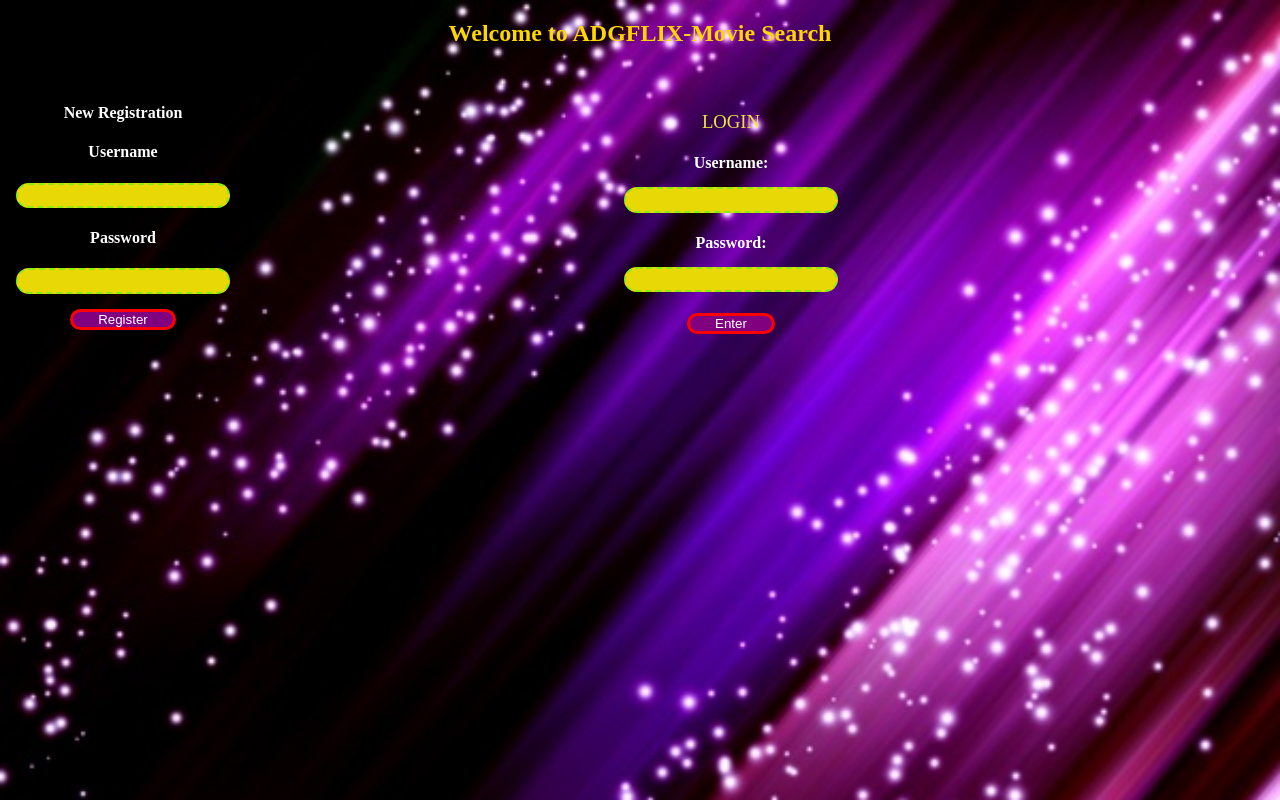
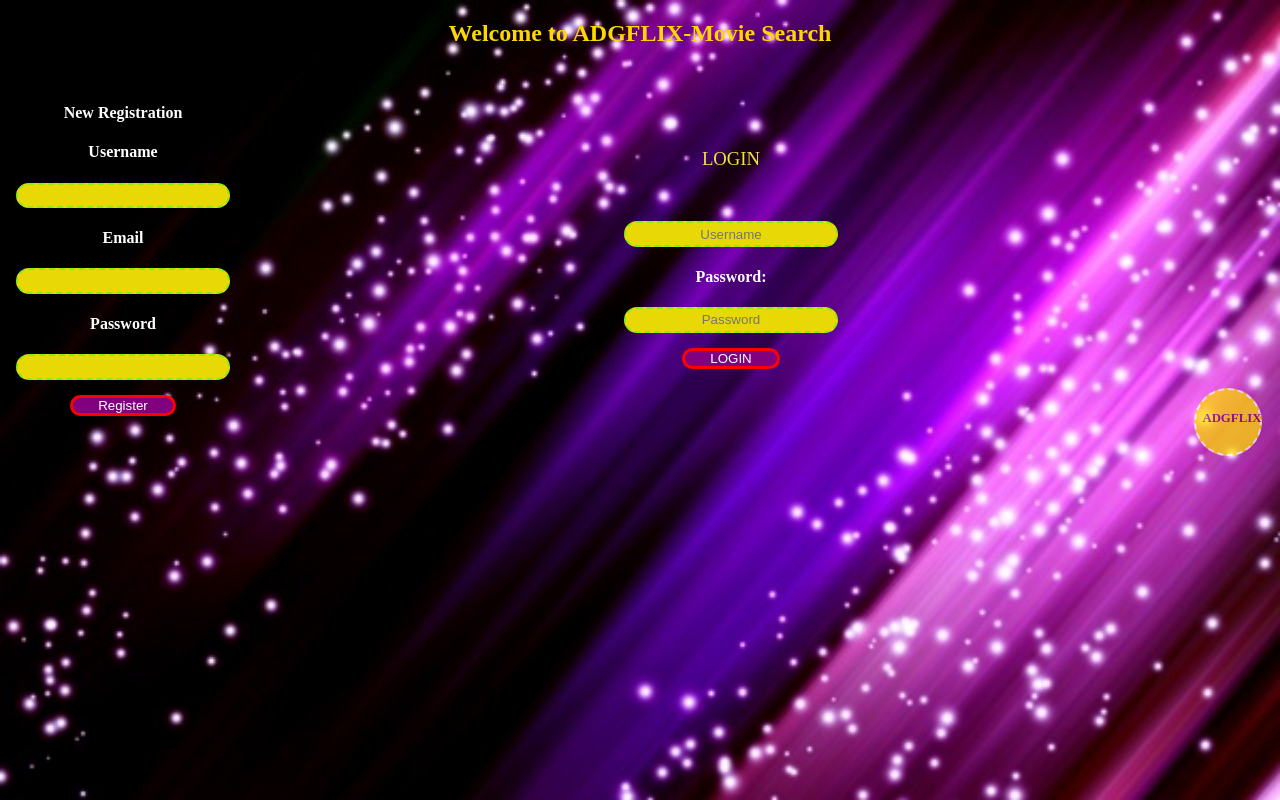
Before and after one commit to twanjobs68/mod3-movie-app, a React (Create React App) app: page / in a window 1280 px wide. Built offline with nearby package versions, Linux system fonts and the light colour scheme.

Commit message:
configuring login page to databse. connection error

```diff
--- a/package.json
+++ b/package.json
@@ -6,6 +6,7 @@
     "@testing-library/jest-dom": "^5.12.0",
     "@testing-library/react": "^11.2.7",
     "@testing-library/user-event": "^12.8.3",
+    "axios": "^0.21.1",
     "react": "^17.0.2",
     "react-dom": "^17.0.2",
     "react-router-dom": "^5.2.0",
--- a/src/App.css
+++ b/src/App.css
@@ -63,7 +63,8 @@ h1{
   height:100vh;
   background-repeat: no-repeat;
   background-position: center center;
-  background-image: url(Images/DareDevil.jpg);
+  /* background-image: url(Images/DareDevil.jpg); */
+  background-image: url(Images/MaryJ.jpg);
   background-size: cover;
 
  }
--- a/src/Components/Login.css
+++ b/src/Components/Login.css
@@ -121,3 +121,36 @@ h3
   margin: 5%;
 
 }
+/* .mHeart:before, */
+.mHeart{
+  position:absolute;
+  width: 110px;
+  height: 110px;
+  content: '';
+  -webkit-border-radius:50%;
+  -moz-border-radius:50%;
+  -oborder-radius:50%;
+  border-radius:50%;
+  color: purple;
+  margin: 0em;
+  right: 1em;
+  opacity:75%;
+
+
+ }
+
+.text p{
+float:right;
+font-size:.8em;
+background-color:gold;
+padding: .5em;
+top: -4.5em;
+border: 2px dashed white;
+height: 4em;
+width: 4em;
+text-align: center;
+justify-content:space-around;
+color: purple;
+border-radius:50%;
+position:absolute;
+}
--- a/src/Components/MovieLogin.jsx
+++ b/src/Components/MovieLogin.jsx
@@ -1,42 +1,116 @@
-import './Login.css'
-// import './App.css'
-import React from 'react';
-import {useState}from 'react';
-// import{Link} from "react-router-dom";
+import React, { Component } from 'react';
+import './Login.css';
+import axios from 'axios';
 
-class MovieLogin extends React.Component{
 
-    handleEnterClick=() =>{
-        console.log("click")
-    //    *when you click what do you want to happen*/}
+class MovieLogin extends React.Component {
+    constructor() {
+        super()
+        // 1.code state to keep track of user input state.
+        this.state = {
+
+            userName: "",
+            password: "",
+            email: ""
+        };
+
+
+        //  this.setState({
+
+        //pass data to each of these functions as argument
+        this.handleLoginClick = this.handleLoginClick.bind(this);
+        this.handleChange = this.handleChange.bind(this);
+    }
+
+    handleChange(event) {
+
+        this.setState({
+            [event.target.name]: event.taget.value
+
+        });
+
+    }
+    // ***********************Login*******
+    //    *when you login click what do you want to happen*/}
     // check database for userid and password.  If valid, both. then display "login successful and take user to movie page"
     // if username match and password doesnt, ask to re-enter password or reset password
     // if reset password, follow steps to add new password to database and ask user to re-enter username and new password
-    //***Extra. if user name doesn't match and password does, ask user to enter correct userid or display alert "No user id. Account will be clsoed"
+    // Extra. if user name doesn't match and password does, ask user to enter correct userid or display alert "No user id. Account will be clsoed"
     // continue to display alert message to one of the other scenarios is met or after the 10 time of entering wrong userid or password
     // if userid nor password match in database follow steps to ask user to
 
+    handleLoginClick(event) {
+        const { userName, password } = this.state;
+        console.log(userName, password);
+
+        axios
+            .post(
+                "http://localhost:8080/movielogin",
+                {
+                    user: {
+                        username: userName,
+                        password: password
+                    }
+                },
+                // withCredentials indicates whether or not cross-site Access-Control requests should be made using credentials provided.  In
+                //this case use credentials for username and passwprd fpr validation.
+                { withCredentials: true }
+            )
+            .then(response => {
+                console.log("Response From Login", response);
+            })
+            .catch(error => {
+                console.log("Login Error", error);
+            });
+        // *prevent page from reloading
+        event.preventDefault();
+
     }
 
-    handleRegisterClick=() =>{
+    // add registration information to database and bring user back to Login page and request to Login
+    handleRegisterClick = (event) => {
         console.log("click")
-        // add registration information to database and bring user back to Login page and request to Login
+        const { email, userName, password } = this.state;
+        console.log(email, userName, password);
+
+        axios
+            .update(
+                "http://localhost:8080/movielogin",
+                {
+                    user: {
+                        email: email,
+                        username: userName,
+                        password: password
+                    }
+                },
+                //  { withCredentials: true }
+            )
+            .then(response => {
+                console.log("response from Registration", response);
+            })
+            .catch(error => {
+                console.log("Registration Error", error);
+            });
+
+
             }
 
         // *prevent page from reloading
-    handleForm=(e)=>{
-     e.preventDefault()
-    }
+        //  handleForm = (e) => {
+        //      e.preventDefault()
+        //  }
+    // }
+    render() {
 
-    render() {
+
         return (
             <div>
                 {/* <div syle={{backgroundImage:'Images/pstars.jpg'}}>  */}
-                <div className ="loginw">
+                <div className="loginw">
 
 
                     {/* Login Form */}
-                <form className = "box" onSubmit={this.handleForm} >
+                    <form className="box" onSubmit={this.handleForm} >
 
                         <div className="pHeader">
                             {/* <!--Web page heading--> */}
@@ -49,29 +123,38 @@ class MovieLogin extends React.Component{
                         <div className="loginreg">
                             <h4>New Registration</h4>
                             <h4>Username</h4>
-                        <input type="text" name ="regName"/>
+                            <input type="text" name="userName" />
+                            <h4>Email</h4>
+                            <input type="text" name="email" />
                             <h4>Password</h4>
-                        <input type="password" name ="regPassword"  size = "10" maxLength="25" />
+                            <input type="password" name="passWord" />
                             <button onClick={this.handleRegisterClick}> Register </button>
                         </div>
 
                         {/* <!--placeholder for user name  entrance with maximum length of 25 characters--> */}
                         <div className="oLogin">
+                            <br></br>
                             <h3> LOGIN </h3>
-                    <h4> Username:
-                        <input type="text" name ="username" />
-                    </h4>
+                            <br></br>
+                            {/* <h4> Username: */}
+                            <input type="text" placeholder="Username" />
+                            {/* </h4> */}
                             {/* <!--placeholder for user password--> */}
                             {/* <!--passw=ord will appear as asterisk as typed with the type attribute password--> */}
-                    <h4> Password:
-                        <input type="password" name ="password" size = "10" maxLength="25"/>
-                    </h4>
+                            <h4> Password: </h4>
 
+                            <strong> <input type="password" placeholder="Password" /></strong>
+                            {/* </h4> */}
 
                             <div>
                                 {/* <!-- create Enter button --> */}
-                    <input type="submit" name="" value= "Enter" onClick={this.handleEnterClick}/>
+                                <input type="submit" name="" value="LOGIN" onClick={this.handleEnterClick} />
                             </div>
+                        </div>
+                        <div className="mHeart">
+                            <blockquote className="text">
+                               <p><br></br><strong>ADGFLIX</strong></p>
+                            </blockquote>
                         </div>
                     </form>
                 </div>
@@ -79,8 +162,8 @@ class MovieLogin extends React.Component{
             // </div>
         );
     }
+
+
 }
 
-
-
 export default MovieLogin;
--- a/src/Components/Searchapi.jsx
+++ b/src/Components/Searchapi.jsx
@@ -1,5 +1,4 @@
 import React, { Component } from 'react';
-
 
 class Searchapi extends Component {
     constructor(){
@@ -50,11 +49,6 @@ class Searchapi extends Component {
     render() {
     return (
 
-
-
-
-
-
         <div className="searchcss">
 
 
```
Also changed, not shown: src/Components/Home2.jsx (added, +32 -0 lines), src/Components/MovieReg.jsx (added, +153 -0 lines), src/Components/Welcomebanner.jsx (+7 -7 lines), src/dashboard.jsx (added, +12 -0 lines), src/Components/extracss.txt (deleted), src/Images/MaryJ.jpg (added), 1 other file (tests, documents, lock files or other folders). Lines whose indentation alone changed are shown as unchanged.
